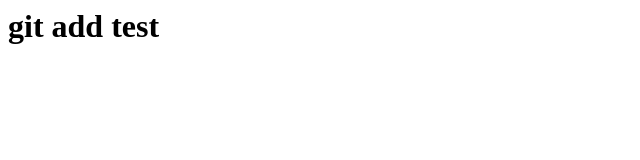
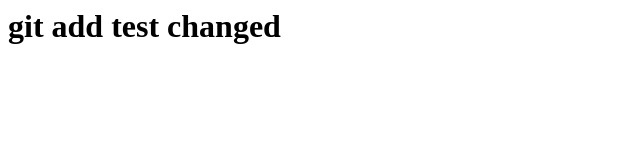
Before and after one commit to RYO-Y7/git_tutorial, a plain HTML site: page index.html in a window 1280 px wide. Shown: the whole page, without its empty margins (0-640 px from the left). Drawn offline with Linux system fonts and the light colour scheme.

Commit message:
changed test2

```diff
--- a/index.html
+++ b/index.html
@@ -1 +1 @@
-<h1>git add test</h1>
+<h1>git add test changed</h1>
```
